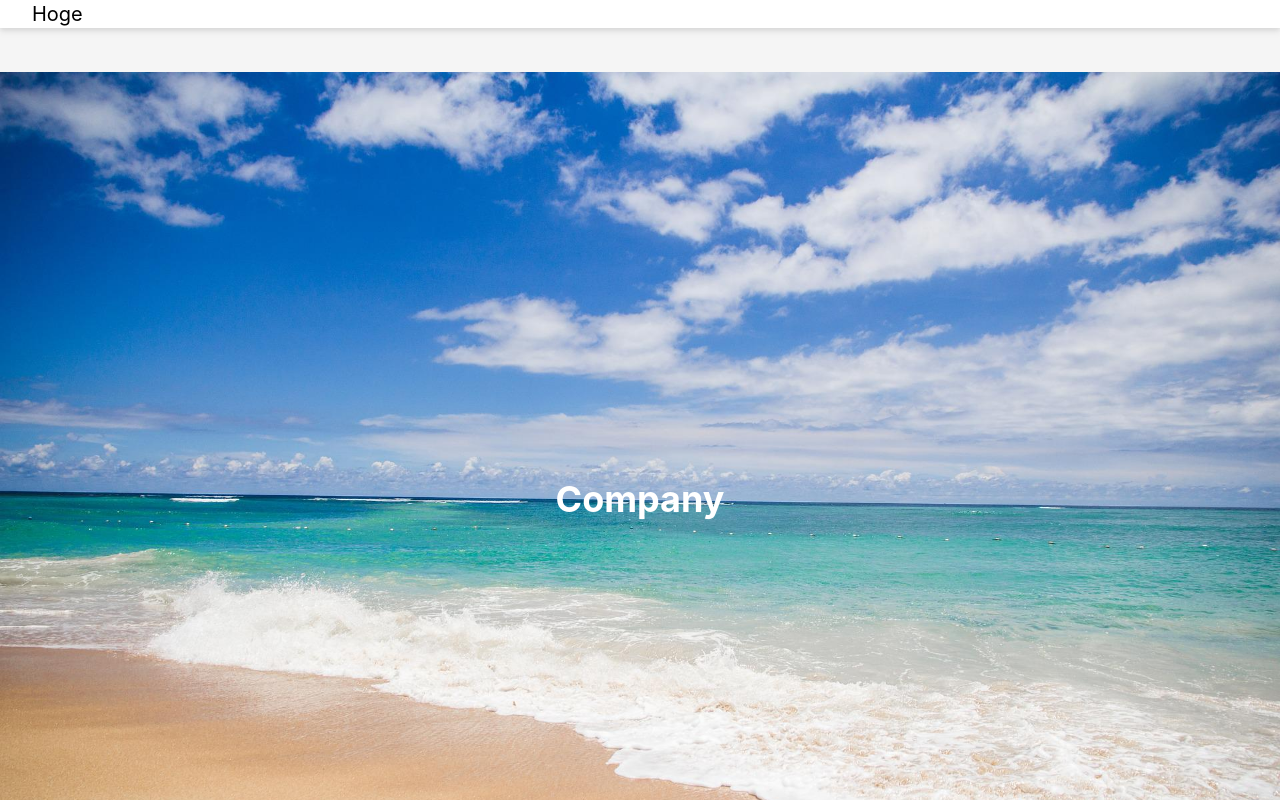
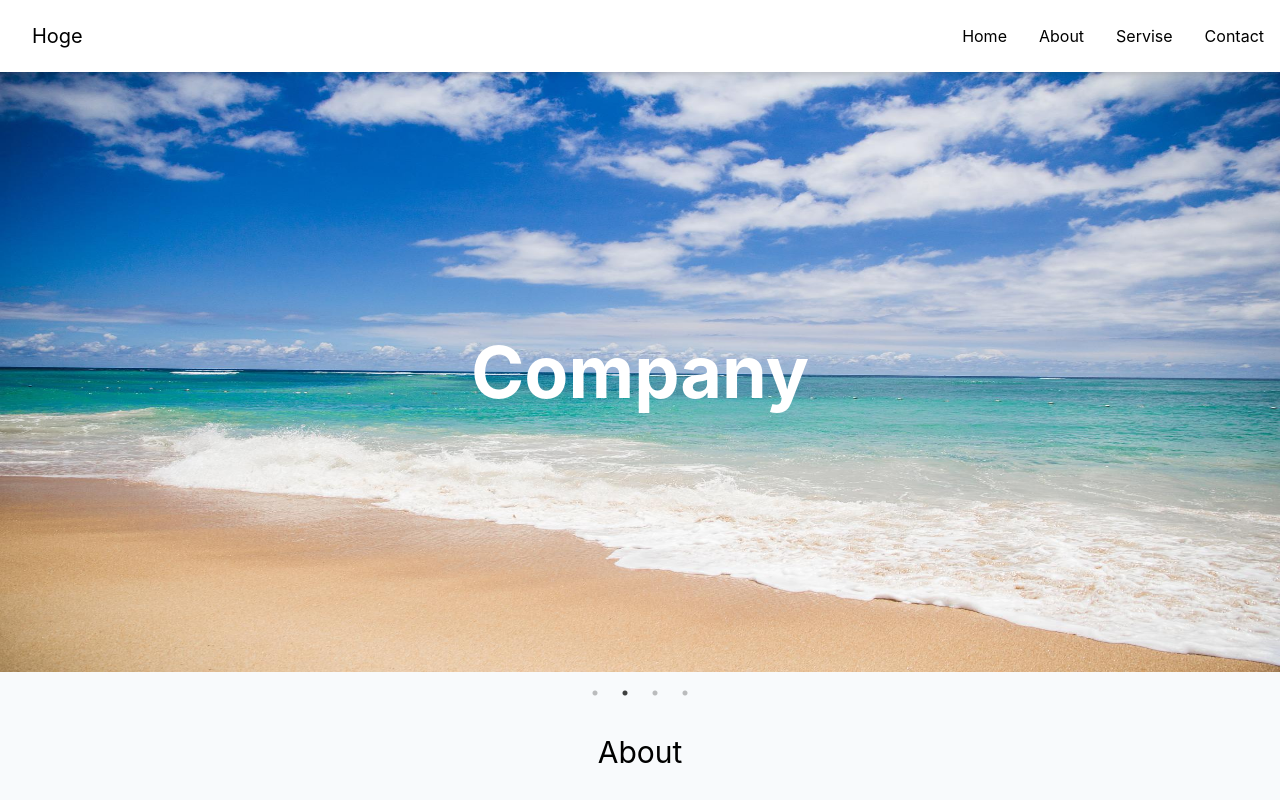
Before and after one commit to enshia-kanami/react-lp, a React (Create React App) app: page / in a window 1280 px wide. Shown: the top 800 px of the page. Built offline with nearby package versions, Linux system fonts and the light colour scheme; the HTML template or start-up script is replaced by a standard one.

Commit message:
tailwindcssのみでドロップダウンメニュー追加

```diff
--- a/src/components/Page/Home/Home.js
+++ b/src/components/Page/Home/Home.js
@@ -42,24 +42,49 @@ function Compiles() {
 
     return (
         <div className="text-base bg-slate-50">
-            <header className="top-0 fixed w-full bg-white drop-shadow-md ...">
+            <header className="top-0 fixed z-50 w-full bg-white drop-shadow-md ...">
                 <div className="sm:flex justify-between items-center pt-0 pb-0">
                     <a href="#" className="font-normal text-xl pl-8 hidden sm:block">Hoge</a>
-                    <nav className="bg-white hidden">
-                        <ul className="sm:flex sm:justify-center block">
-                            <li><Link to="/" className="block py-6 px-4">Home</Link></li>
-                            <li><Link to="/aboutdetail" className="block py-6 px-4">About</Link></li>
-                            <li><Link to="/servise" className="block py-6 px-4">Servise</Link></li>
-                            <li><Link to="/contact" className="block py-6 px-4">Contact</Link></li>
+                    <nav className="bg-white">
+                        {/* <ul className="sm:flex sm:justify-center block"> */}
+                        <ul className="flex justify-center">
+                            <li className="relative group hover:bg-sky-100">
+                                <Link to="/" className="block py-6 px-4">Home</Link>
+                                <ul className="absolute invisible group-hover:visible bg-sky-50">
+                                    <li className="px-3 py-3 z-40"><Link to="">Home1</Link></li>
+                                    <li className="px-3 py-3"><Link to="">Home2</Link></li>
+                                    <li className="px-3 py-3"><Link to="">Home3</Link></li>
+                                </ul>
+                            </li>
+                            <li className="relative group hover:bg-sky-100">
+                                <Link to="/aboutdetail" className="block py-6 px-4">About</Link>
+                                <ul className="absolute invisible group-hover:visible bg-sky-50">
+                                    <li className="px-3 py-3"><Link to="">About1</Link></li>
+                                    <li className="px-3 py-3"><Link to="">About2</Link></li>
+                                    <li className="px-3 py-3"><Link to="">About3</Link></li>
+                                </ul>
+                            </li>
+                            <li className="relative group hover:bg-sky-100">
+                                <Link to="/servise" className="block py-6 px-4">Servise</Link>
+                                <ul className="absolute invisible group-hover:visible bg-sky-50">
+                                    <li className="px-3 py-3"><Link to="">Servise1</Link></li>
+                                    <li className="px-3 py-3"><Link to="">Servise2</Link></li>
+                                    <li className="px-3 py-3"><Link to="">Servise3</Link></li>
+                                </ul>
+                            </li>
+                            <li className="relative group hover:bg-sky-100">
+                                <Link to="/contact" className="block py-6 px-4">Contact</Link>
+                                <ul className="absolute invisible group-hover:visible bg-sky-50">
+                                    <li className="px-3 py-3"><Link to="">Contact1</Link></li>
+                                    <li className="px-3 py-3"><Link to="">Contact2</Link></li>
+                                    <li className="px-3 py-3"><Link to="">Contact3</Link></li>
+                                </ul>
+                            </li>
                         </ul>
                     </nav>
-                    <Hamburger/>
+                    {/* <Hamburger/> */}
                 </div>
             </header>
-            {/* <main className="mb-5 bg-orange-200 mt-[72px]">
-                <h2 className="text-4xl p-8">Hoge Hoge</h2>
-                <p className="text-2xl pb-8 pl-8 break-words whitespace-pre-wrap">hogehogehogehogehogehogehoge</p>
-            </main> */}
             <main className="mt-[72px]">
                 <SimpleSlider/>
             </main>
--- a/src/components/Page/Main/Main.js
+++ b/src/components/Page/Main/Main.js
@@ -6,16 +6,11 @@ import React from "react";
 function Main() {
 
     return(
-        // <main className="mb-5 bg-orange-200">
-        //     <h2 className="text-5xl p-8">Hoge Hoge</h2>
-        //     <p className="text-2xl pb-8 pl-2">hogehogehogehogehogehogehoge</p>
-        // </main>
         <main className="w-fill bg-no-repeat bg-cover overflow-hidden opacity-80 relative mt-20">
             {/* スライドショーが始まる前に表示する画像 */}
             <img src={`${process.env.PUBLIC_URL}/image/spring.jpg`} alt="spring" id="slid_img"/>
             <h1 className="absolute top-12 left-12 text-white font-bold text-6xl translate-y-1/2 translate-x-1/2">Company</h1>
         </main>
-
     )
 }
 
--- a/src/components/Page/Main/SimpleSlider.js
+++ b/src/components/Page/Main/SimpleSlider.js
@@ -10,7 +10,8 @@ function SimpleSlider() {
     speed: 500,
     slidesToShow: 1,
     slidesToScroll: 1,
-    autoplay: true
+    autoplay: true,
+    adaptiveHeight: false
   };
 
   const images = [
@@ -25,8 +26,8 @@ function SimpleSlider() {
       {images && images.map(image => {
         return (
           <div className="relative">
-            <img src={image.img} className="z-40"/>
-            <p className="text-4xl font-bold text-white z-50 absolute top-[50%] left-[50%] translate-y-[-50%] translate-x-[-50%]">Company</p>
+            <img src={image.img} className="z-40 sm:h-[600px] w-full"/>
+            <p className="text-4xl sm:text-7xl font-bold text-white z-50 absolute top-[50%] left-[50%] translate-y-[-50%] translate-x-[-50%]">Company</p>
           </div>
         )
       })}
--- a/src/components/Page/Service/Service.js
+++ b/src/components/Page/Service/Service.js
@@ -1,5 +1,5 @@
 import React from "react";
-import { Header, ServiceItems, Footer } from "../index";
+import { Header, ServiceItems, Footer } from "../Footer/index";
 
 function Service() {
     return(
--- a/tailwind.config.js
+++ b/tailwind.config.js
@@ -6,5 +6,8 @@ module.exports = {
   theme: {
     extend: {},
   },
+  variants: {
+    visibility: ['responsive', 'hover', 'focus', 'group-hover']
+  },
   plugins: [],
 }
```
